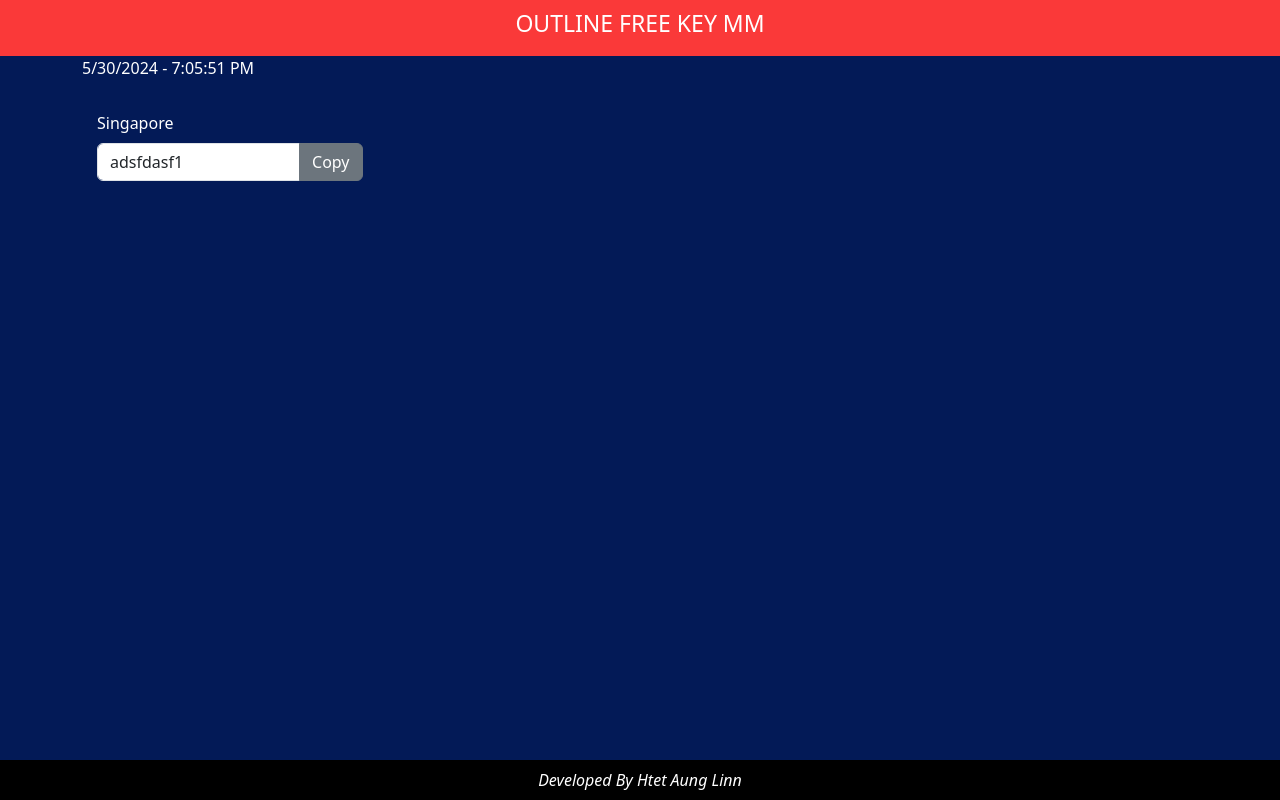
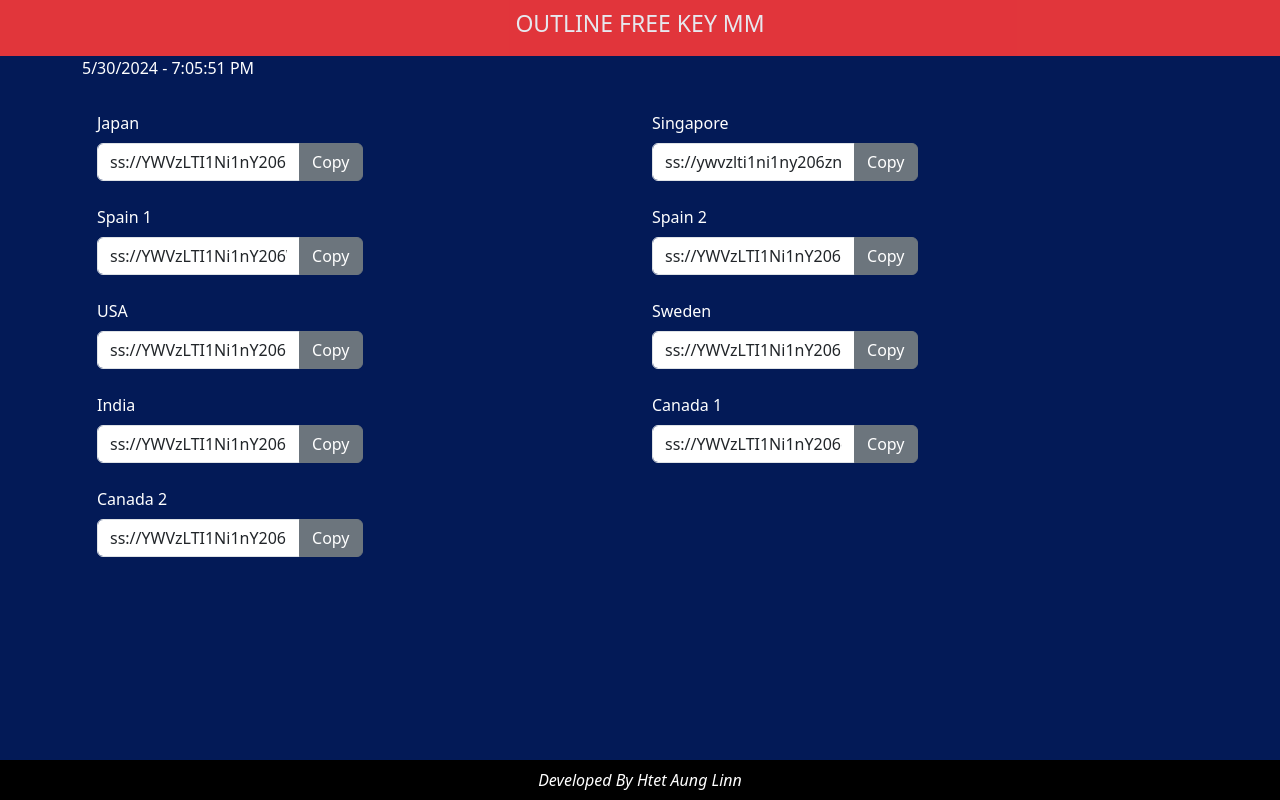
Before and after one commit to HtetAungLinn443/OUTLINE, a plain HTML site: page index.html in a window 1280 px wide. Drawn offline with nearby package versions, Linux system fonts and the light colour scheme.

Commit message:
31-5-2024 update

```diff
--- a/index.html
+++ b/index.html
@@ -27,6 +27,10 @@
         header {
             background: rgb(250, 57, 57);
             padding: 10px 0;
+            position: sticky;
+            top: 0;
+            z-index: 1000;
+            opacity: 0.9;
         }
 
         section {
@@ -43,6 +47,7 @@
             display: flex;
             align-items: center;
             justify-content: center;
+            z-index: 1000;
         }
     </style>
 </head>
--- a/key.js
+++ b/key.js
@@ -1,6 +1,38 @@
 const keyArray = [
   {
+    country: "Japan",
+    key: "ss://YWVzLTI1Ni1nY206MzlvVWluWFZXN1FDUFU0OURid2RWbFMyRlpjTzNUTG91Z0orWUNycHpLQT0@jp-ss.ipracevpn.com:8443?type=tcp#JP",
+  },
+  {
     country: "Singapore",
-    key: "adsfdasf1",
+    key: "ss://ywvzlti1ni1ny206znfkmst0tjbnawdmalizttz5uxzmt25rulcrm3bsuexhmui1u2rurwryqt0@sg-ss.ipracevpn.com:8443?type=tcp#SG",
+  },
+  {
+    country: "Spain 1",
+    key: "ss://YWVzLTI1Ni1nY206WlNEOEhVZ0Uzd2NKN3NFa01yMXU2K2orUCtjREpXdGYrNG9ydFNWNnZsVT0@es-ss.ipracevpn.com:8443?type=tcp#Spain",
+  },
+  {
+    country: "Spain 2",
+    key: "ss://YWVzLTI1Ni1nY206MmYwMTMzNjUtZGQ0YS00ODU2LWJmNTEtNjI4NGExNTgwOTczQGVzLWZ1bGwucHJpdmF0ZWlwLm5ldDo4NDQz#Spain2",
+  },
+  {
+    country: "USA",
+    key: "ss://YWVzLTI1Ni1nY206M2VCNFpmTzNtcGtibDJCNklsQXdqcnA0UnU4anBHemp3VHRvTjlCbC8rUT0@us-ss.ipracevpn.com:8443?type=tcp#USA",
+  },
+  {
+    country: "Sweden",
+    key: "ss://YWVzLTI1Ni1nY206MWZiNjY3M2MtYmFkYS00NGNjLTk0YWMtYTk3NmM1Y2ViZDEyQHNlLWZ1bGwucHJpdmF0ZWlwLm5ldDo4NDQz#Sweden",
+  },
+  {
+    country: "India",
+    key: "ss://YWVzLTI1Ni1nY206K1RDUUs4MTIwQThnWWFWcGJncTFrK0s5WnZsNXB2aUdwYllVY2FZWU1HWT0@in-ss.ipracevpn.com:8443?type=tcp#India",
+  },
+  {
+    country: "Canada 1",
+    key: "ss://YWVzLTI1Ni1nY206cjJkVDcvdURMa1RtdTgwQ0h0MElEM3NXWkdBNjhUWU9lWVpzK3R1Q0Qvcz0@ca-ss.ipracevpn.com:8443?type=tcp#Canada 1",
+  },
+  {
+    country: "Canada 2",
+    key: "ss://YWVzLTI1Ni1nY206NTVhZDFhZTQtY2NlOC00Y2FjLWFhNTEtYjY1ZWFhMjZlYWQwQGNhLWZ1bGwucHJpdmF0ZWlwLm5ldDo4NDQz#Canada2",
   },
 ];
```
